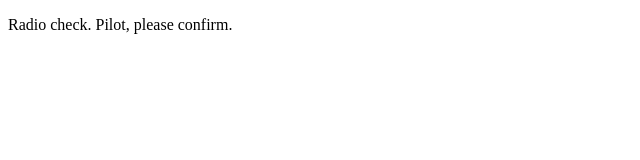
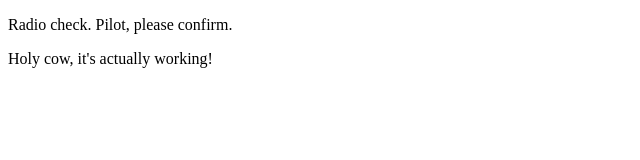
Before and after one commit to julialoftin/CommunicationLog, a plain HTML site: page index.html in a window 1280 px wide. Shown: the whole page, without its empty margins (0-640 px from the left). Drawn offline with Linux system fonts and the light colour scheme.

Commit message:
added new p element

```diff
--- a/index.html
+++ b/index.html
@@ -5,5 +5,6 @@
    </head>
    <body>
       <p>Radio check. Pilot, please confirm.</p>
+      <p>Holy cow, it's actually working!</p>
    </body>
 </html>
```
